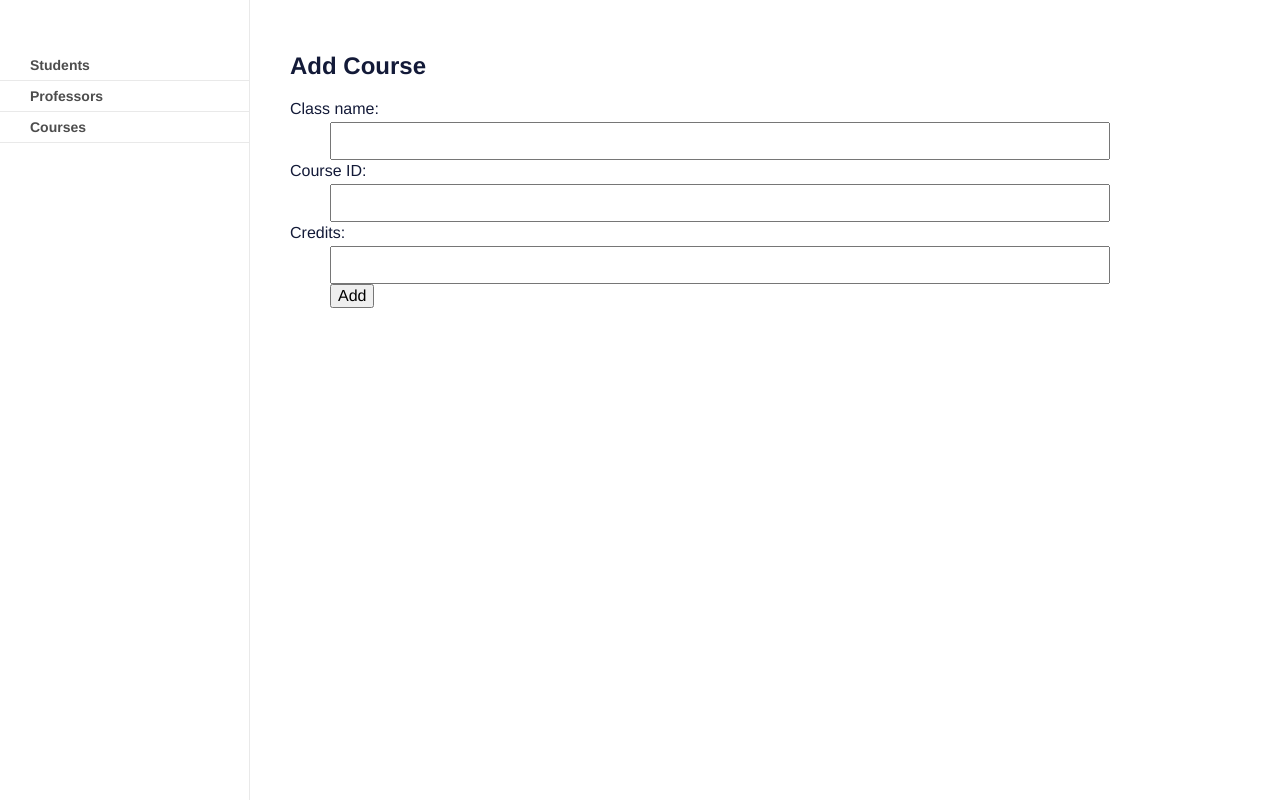
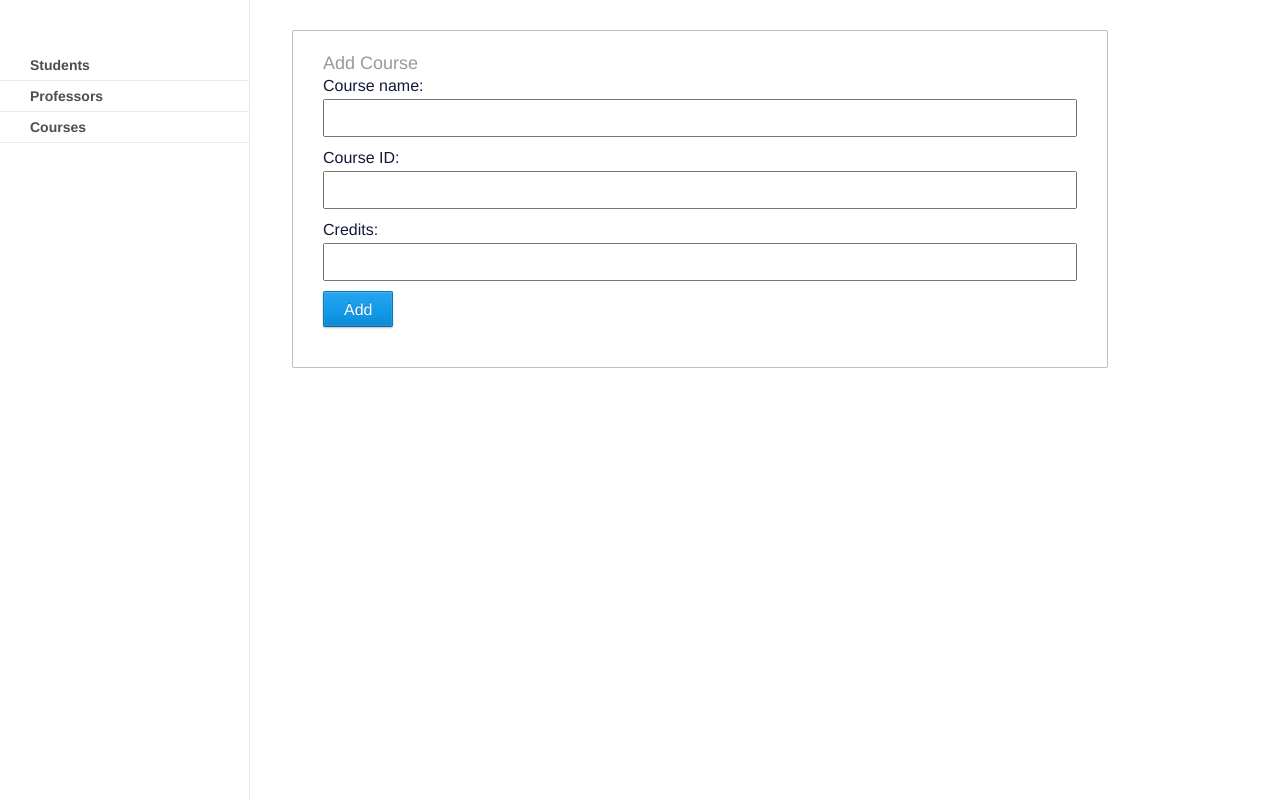
Before and after one commit to scperkins/Gradebook, a Flask app: page /courses/add in a window 1280 px wide. Run offline with Flask 2, Linux system fonts and the light colour scheme.

Commit message:
changed course id to char instead of integer (eg PHYS005) and added styling to add_course.html

```diff
--- a/models.py
+++ b/models.py
@@ -17,7 +17,7 @@ class Student(BaseModel):
 
 class Course(BaseModel):
     name = CharField()
-    course_id = IntegerField()
+    course_id = CharField()
     credits = FloatField()
 
 class Professor(BaseModel):
--- a/templates/add_course.html
+++ b/templates/add_course.html
@@ -1,16 +1,18 @@
 {% extends "layout.html" %}
 
 {% block content %}
-<h2>Add Course</h2>
+<fieldset>
 <form action="{{ url_for('add_course') }}" method="post">
-	<dl>
-		<dt>Class name:</dt>
-		<dd><input type="text" name="name" required="true"></dd>
-		<dt>Course ID:</dt>
-		<dd><input type="text" name="course_id" required="true"></dd>
-		<dt>Credits:</dt>
-		<dd><input type="number" step="1" required="true"></dd>
-		<dd><input type="submit" value="Add"></dd>
-	</dl>
+<legend>Add Course</legend>
+	<ul>
+		<label>Course name:</label>
+		<li><input type="text" name="name" required="true"></li>
+		<label>Course ID:</label>
+		<li><input type="text" name="course_id" required="true"></li>
+		<label>Credits:</label>
+		<li><input type="number" step="1" required="true"></li>
+		<li><input class="button-blue" type="submit" value="Add"></li>
+	</ul>
 </form>
+</fieldset>
 {% endblock %}
```
